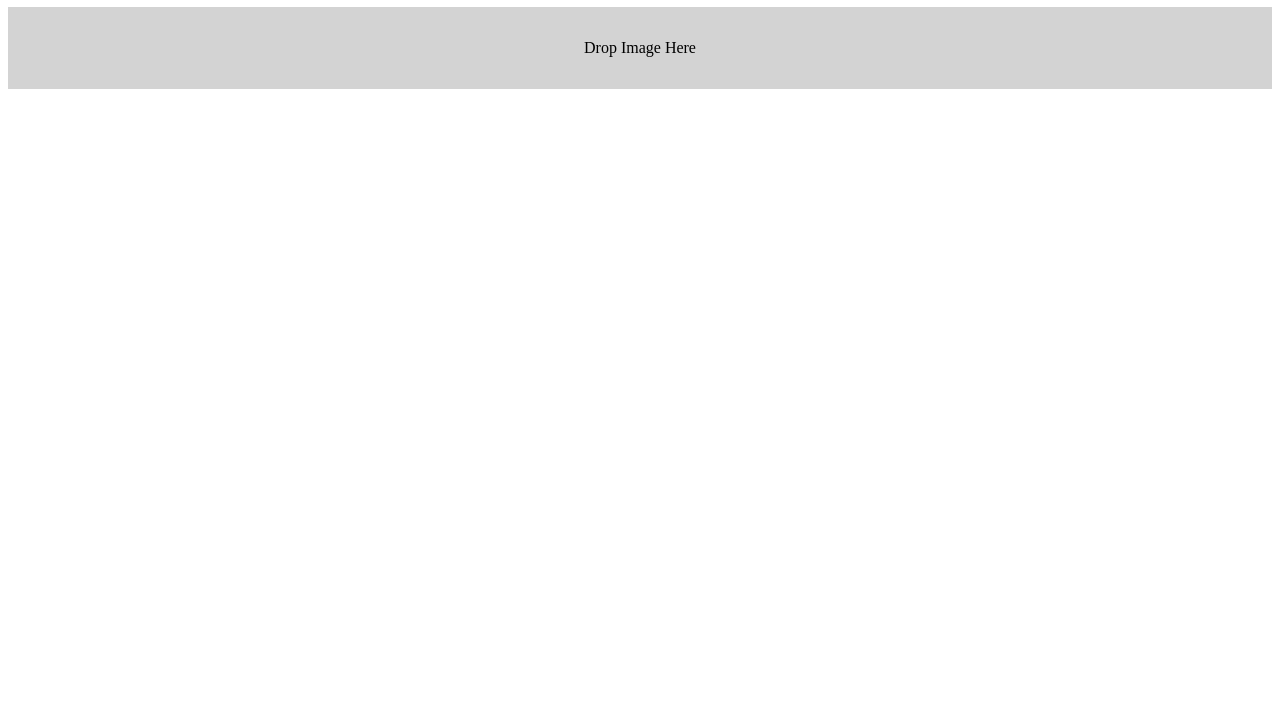
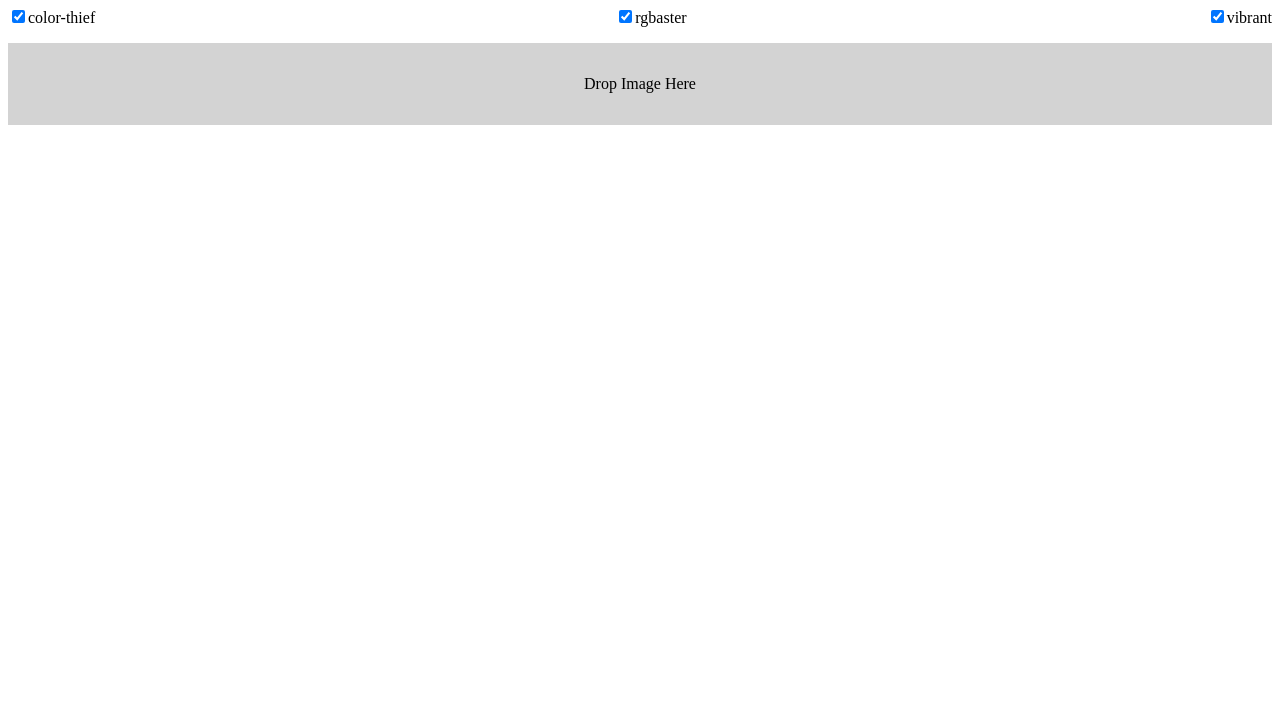
Before and after one commit to helloheesu/color-picker-compare, a website built with Parcel: page src/index.html in a window 1280 px wide. Shown: the part 74-800 px from the top of the page. Built offline with nearby package versions, Linux system fonts and the light colour scheme.

Commit message:
:sparkles: library selector

```diff
--- a/src/index.html
+++ b/src/index.html
@@ -11,7 +11,7 @@
       }
       .drop-zone {
         background-color: lightgray;
-        margin-bottom: 1em;
+        margin: 1em 0;
         padding: 1em;
       }
       .drop-zone p {
@@ -20,10 +20,15 @@
       .image-list img {
         width: 100%;
       }
+      .library-options {
+        display: flex;
+        justify-content: space-between;
+      }
     </style>
   </head>
   <body>
     <h1>🎊 Color Picker Contest 🎊</h1>
+    <div class="library-options"></div>
     <div class="drop-zone">
       <p>Drop Image Here</p>
     </div>
--- a/src/index.ts
+++ b/src/index.ts
@@ -30,6 +30,29 @@ const getColor = async (
   };
 };
 
+const librarySelector = document.querySelector(".library-options");
+
+Object.keys(libraries).forEach((name: string) => {
+  const wrapper = document.createElement("div");
+
+  const id = `library-on-${name}`;
+
+  const input: HTMLInputElement = document.createElement("input");
+  input.type = "checkbox";
+  input.name = name;
+  input.id = id;
+  input.checked = true;
+
+  const label: HTMLLabelElement = document.createElement("label");
+  label.setAttribute("for", id);
+  label.innerText = name;
+
+  wrapper.appendChild(input);
+  wrapper.appendChild(label);
+
+  librarySelector.appendChild(wrapper);
+});
+
 init(".drop-zone", (file: File) => {
   getDataUrl(file)
     .then((src: string) => getImage(src))
@@ -42,7 +65,14 @@ init(".drop-zone", (file: File) => {
 
       imageListContainer.appendChild(container);
 
-      Object.keys(libraries).forEach(async name => {
+      const checkedInputList = librarySelector.querySelectorAll(
+        "input:checked"
+      );
+      const selectedLibraryList = Array.from(checkedInputList).map(
+        (i: HTMLInputElement) => i.name
+      );
+
+      selectedLibraryList.forEach(async name => {
         const { color, time } = await getColor(name, img);
         const item = createItem(color, name, time);
         list.appendChild(item);
```
